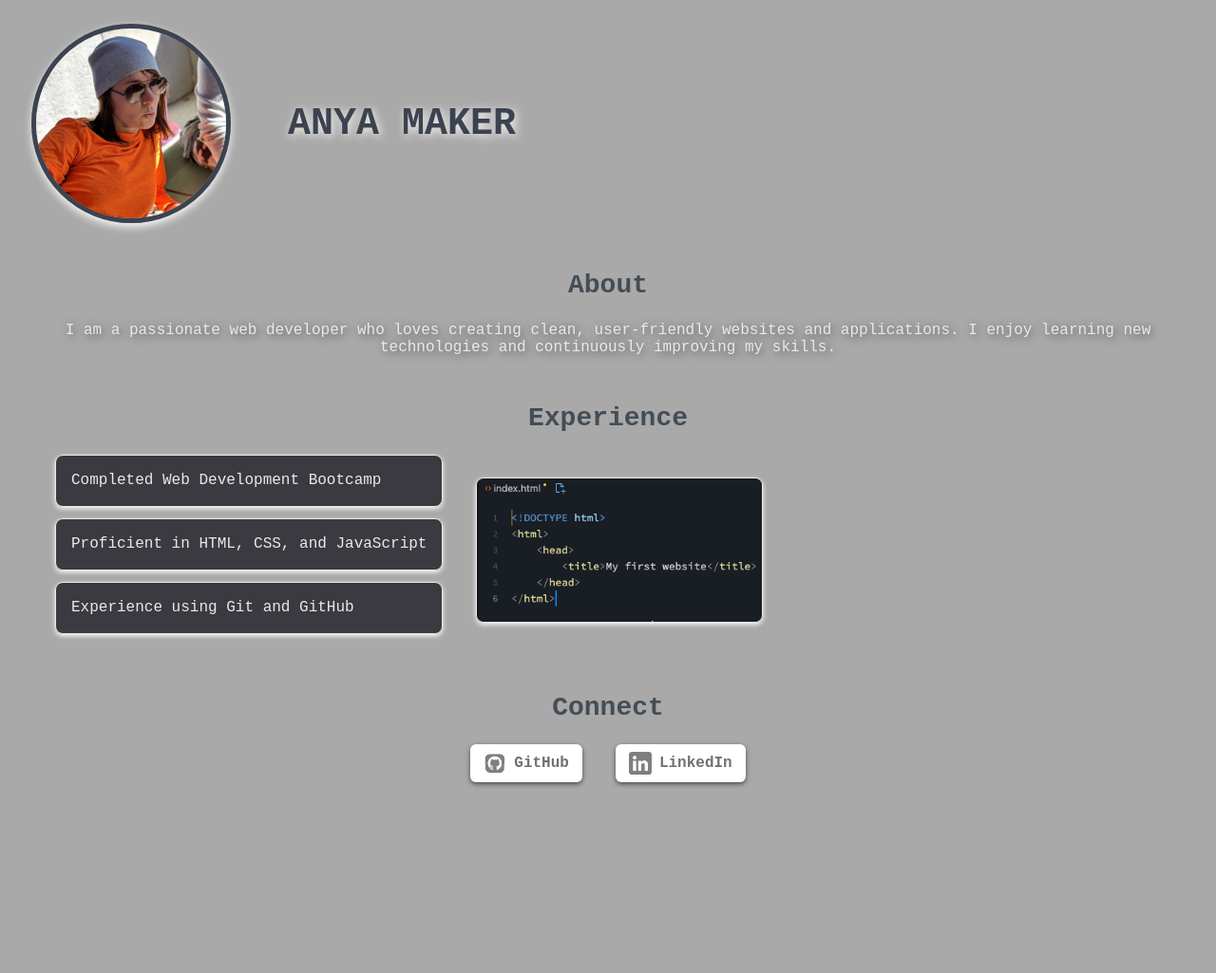
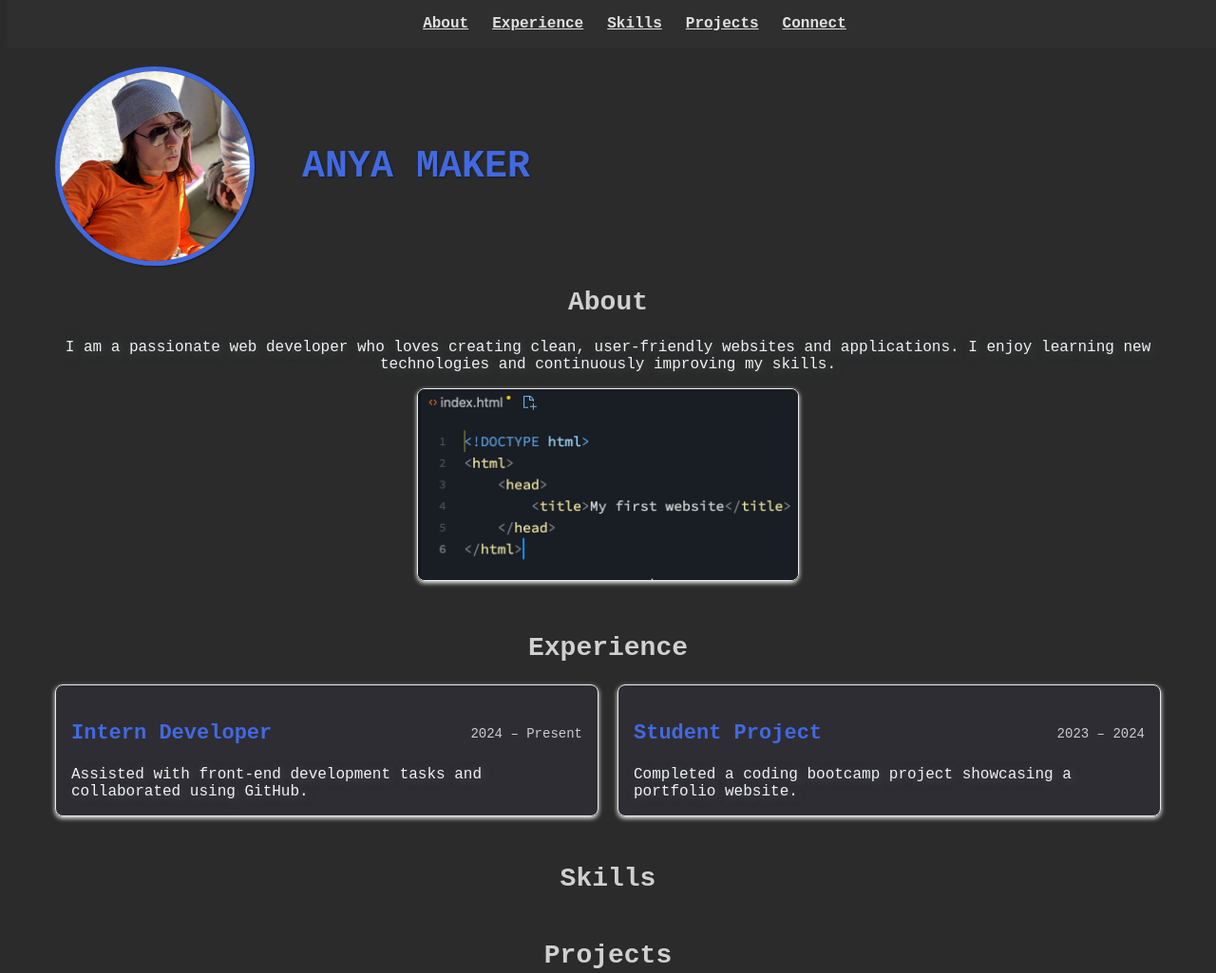
Before and after one commit to Ashanya20/anya-maker-luna, a plain HTML site: page index.html in a window 1280 px wide. Shown: the top 1025 px of the page at 95% size. Before the commit the page ends 874 px from the top, so only its background shows below. Drawn offline with Linux system fonts and the light colour scheme.

Commit message:
formatted styles added

```diff
--- a/css/index.css
+++ b/css/index.css
@@ -1,30 +1,29 @@
 body {
-    background: darkgray;
-    color: rgb(233, 233, 233);
+    background: #2b2b2b;
+    color: #f1f1f1;
     font-family: "Courier New", sans-serif;
-
 }
 
 .header {
-    margin: 25px;
+    margin: 70px 50px 0;
     display: flex;
     align-items: center;
-    gap: 60px;
+    gap: 50px;
 }
 
 h1 {
     font-size: 40px;
     font-weight: 750;
-    color: rgb(60, 66, 80);
+    color: royalblue;
     text-transform: uppercase;
-    text-shadow: 2px 2px 10px rgb(248, 249, 246);
+    text-shadow: 1px 1px 2px rgba(0,0,0,0.4);
 }
 
 h2 {
     text-align: center;
     font-size: 28px;
     font-weight: 700;
-    color: #444d55;
+    color: #d0d0d0;
 }
 
 p {
@@ -33,46 +32,62 @@ p {
 
 section {
     margin: 50px;
+    scroll-margin-top: 80px;
 }
 
 #Me {
     border-radius: 50%;
-    border: 5px solid rgb(60, 66, 80);
-    box-shadow: 0 4px 8px rgb(248, 249, 246);
+    border: 5px solid royalblue;
+    box-shadow: 1px 1px 2px rgba(0,0,0,0.4);
     width: 200px;
     height: auto;
-}
-
-#About {
-    text-align: center;
-}
-
-.experience {
-    display: flex;
-    align-items: center;
-    gap: 35px;
-}
-
-.experience-list {
-    list-style: none;
-    padding: 0;
-    margin: 0;
-}
-
-.experience-list li {
-    line-height: 1.8;
-    background-color: #302e36e5;
-    border: 1px solid rgb(233, 233, 233);
-    border-radius: 8px;
-    padding: 12px 16px;
-    margin-bottom: 12px;
-    box-shadow: 0 2px 5px rgb(248, 249, 246);
 }
 
 #Code {
     border: 1px solid rgb(233, 233, 233);
     border-radius: 8px;
     box-shadow: 0 2px 5px rgb(248, 249, 246);
+}
+
+#About {
+    margin-top: 0;
+    text-align: center;
+}
+
+.experience {
+    display: flex;
+    flex-wrap: wrap;
+    gap: 20px;
+}
+
+.job {
+    flex: 1 1 300px;
+    background-color: #302e36e5;
+    border: 1px solid rgb(233, 233, 233);
+    border-radius: 8px;
+    padding: 16px;
+    box-shadow: 0 2px 5px rgb(248, 249, 246);
+}
+
+.job-header {
+    display: flex;
+    justify-content: space-between;
+    align-items: center;
+}
+
+.job-title {
+    font-size: 22px;
+    font-weight: bold;
+    color: royalblue;
+}
+
+.job-date {
+    font-size: 14px;
+    color: #ccc;
+}
+
+.job-desc {
+    margin: 0;
 }
 
 #Connect ul {
@@ -92,15 +107,44 @@ section {
     align-items: center;
     gap: 8px;
     text-decoration: none;
-    color: rgb(115, 111, 111);
+    color: #333;
     font-weight: 600;
-    background: white;
+    background: #f0f0f0;
     padding: 8px 14px;
     border-radius: 6px;
-    box-shadow: 0 2px 5px #444d55;
 }
 
 .icon {
     width: 24px;
     height: 24px;
 }
+
+#Connect a:hover {
+    background: royalblue;
+    color: #f0f0f0;
+}
+
+nav {
+    position: fixed;
+    top: 0;
+    width: 100%;
+    background-color: #2f2f2f;
+    z-index: 1000;
+    display: flex;
+    justify-content: center;
+}
+
+nav ul {
+    list-style: none;
+    display: flex;
+    gap: 25px;
+}
+
+nav a {
+    color: #e0e0e0;
+    font-weight: bold;
+}
+
+nav a:hover {
+    color: royalblue;
+}
--- a/index.html
+++ b/index.html
@@ -15,24 +15,55 @@
         <h1>Anya Maker</h1>
     </div>
 
+    <nav>
+        <ul>
+            <li><a href="#About">About</a></li>
+            <li><a href="#Experience">Experience</a></li>
+            <li><a href="#Skills">Skills</a></li>
+            <li><a href="#Projects">Projects</a></li>
+            <li><a href="#Connect">Connect</a></li>
+        </ul>
+    </nav>
+
     <section id="About">
         <h2>About</h2>
         <p>
             I am a passionate web developer who loves creating clean, user-friendly websites
             and applications. I enjoy learning new technologies and continuously improving my skills.
         </p>
+        <div>
+            <img src="images/doctype.png" alt="DOCTYPE" width="400" id="Code" />
+        </div>
     </section>
 
     <section id="Experience">
         <h2>Experience</h2>
         <div class="experience">
-            <ul class="experience-list">
-                <li>Completed Web Development Bootcamp</li>
-                <li>Proficient in HTML, CSS, and JavaScript</li>
-                <li>Experience using Git and GitHub</li>
-            </ul>
-            <img src="images/doctype.png" alt="DOCTYPE" width="300" id="Code" />
+            <div class="job">
+                <div class="job-header">
+                    <h3 class="job-title">Intern Developer</h3>
+                    <span class="job-date">2024 – Present</span>
+                </div>
+                <p class="job-desc">Assisted with front-end development tasks and collaborated using GitHub.</p>
+            </div>
+
+            <div class="job">
+                <div class="job-header">
+                    <h3 class="job-title">Student Project</h3>
+                    <span class="job-date">2023 – 2024</span>
+                </div>
+                <p class="job-desc">Completed a coding bootcamp project showcasing a portfolio website.</p>
+            </div>
         </div>
+    </section>
+
+    <section id="Skills">
+        <h2>Skills</h2>
+    </section>
+
+    <section id="Projects">
+        <h2>Projects</h2>
+        <ul></ul>
     </section>
 
     <section id="Connect">
```
